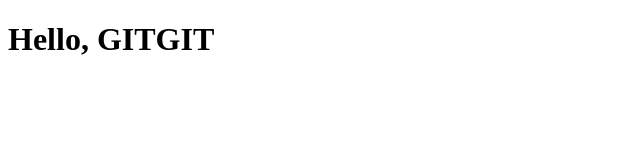
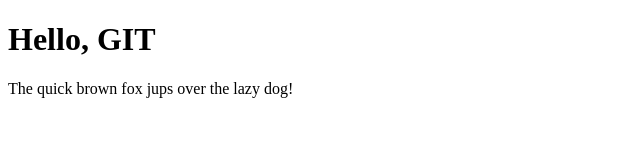
Before and after one commit to Bako-Farida/PracticeGIT, a plain HTML site: page index.html in a window 1280 px wide. Shown: the whole page, without its empty margins (0-640 px from the left). Drawn offline with Linux system fonts and the light colour scheme.

Commit message:
Created a paragraph

```diff
--- a/index.html
+++ b/index.html
@@ -3,6 +3,7 @@
   <head>
     <title> Practice</title>
   </head>
-  <h1> Hello, GITGIT </h1>
+  <h1> Hello, GIT </h1>
+  <p>The quick brown fox jups over the lazy dog!</p>
 
 </html>
```
